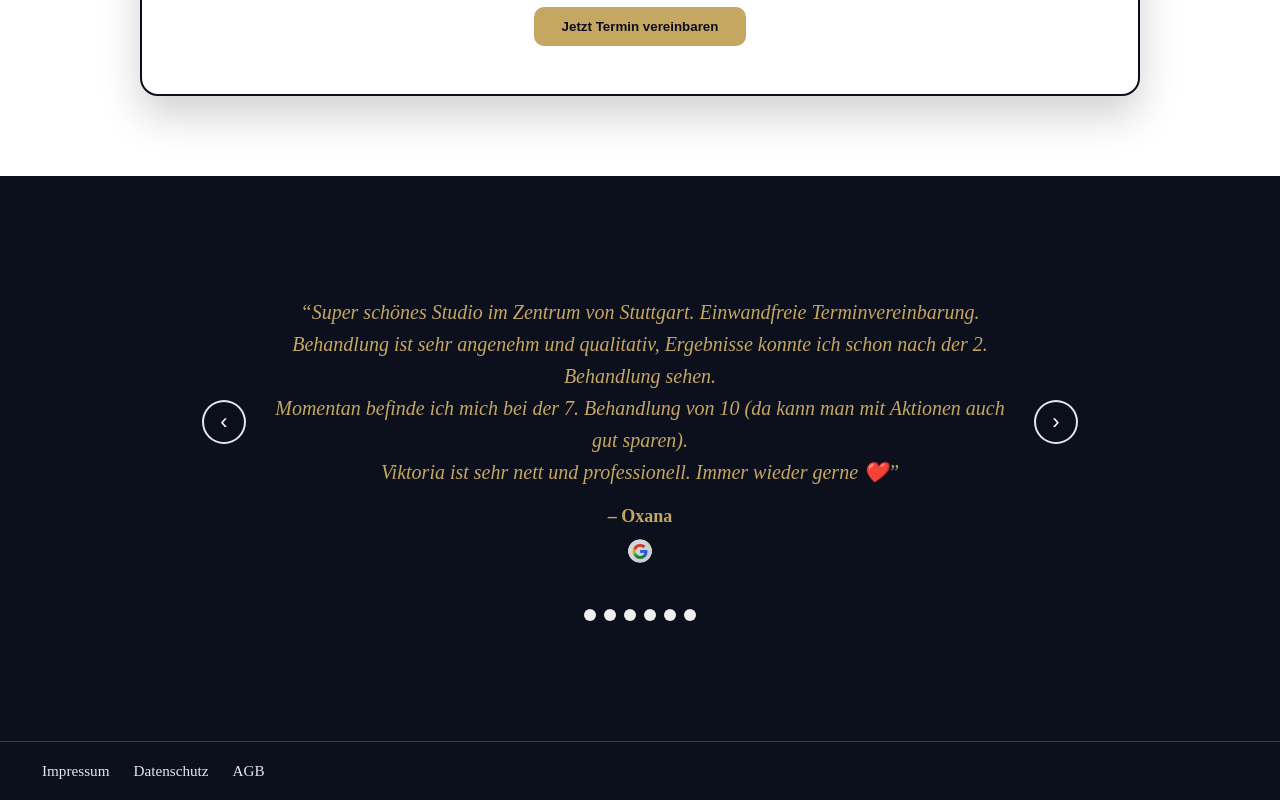
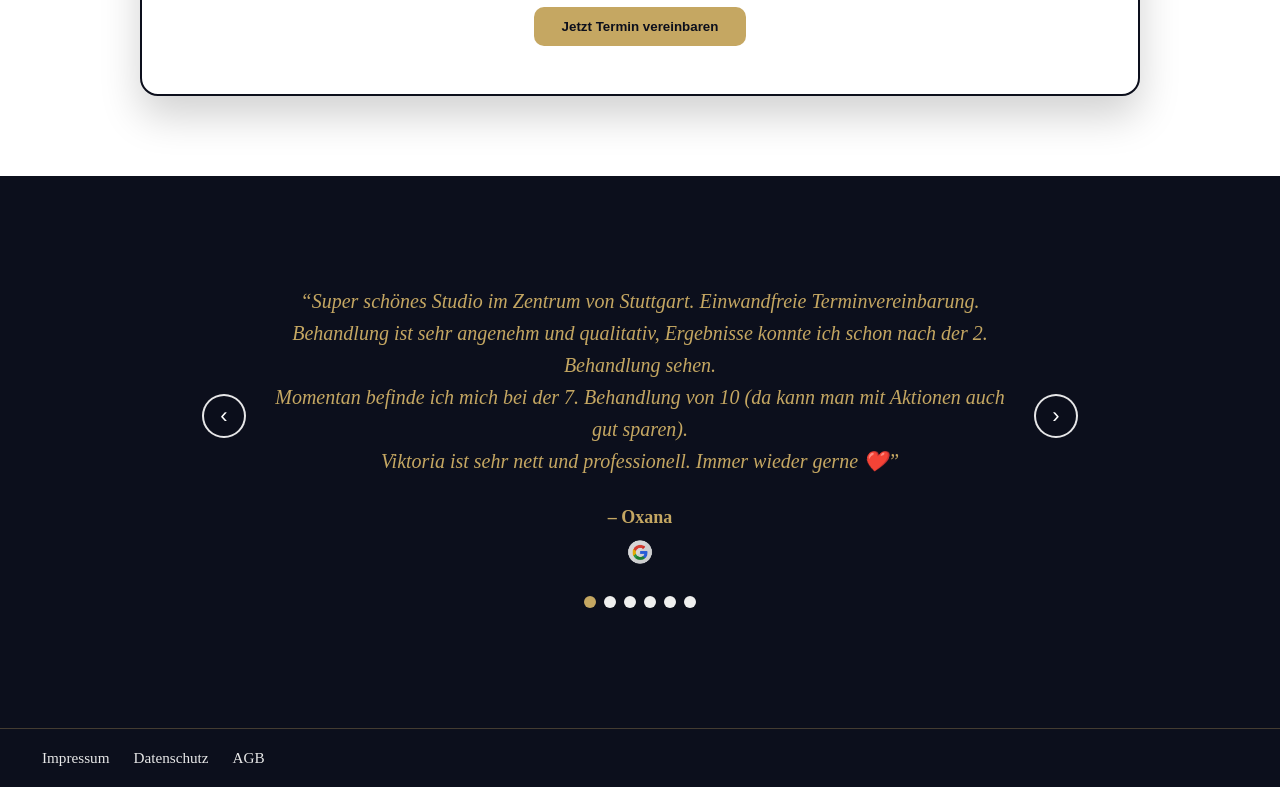
Before and after one commit to eliaspst/pilot-project, a React (Create React App) app: page / in a window 1280 px wide. Shown: the part 801-1601 px from the top of the page. Built offline with nearby package versions, Linux system fonts and the light colour scheme.

Commit message:
fixed reviews changing banner size

```diff
--- a/src/pages/Home.css
+++ b/src/pages/Home.css
@@ -2,6 +2,10 @@
   --accent: #0c0f1c;
   --text:   #c5a762;
   --bg:     #ffffff;
+
+  /* Fixe Höhe für den Slider, Desktop & Mobile separat */
+  --review-h: 320px;
+  --review-h-sm: 420px;
 }
 
 /* ===== PAGE ===== */
@@ -135,42 +139,73 @@
   padding: 80px 20px 120px;
 }
 
+/* Fixe Höhe, damit der Balken nicht „springt“ */
 .reviewBox{
   max-width: 900px;
   margin: 0 auto;
-  min-height: 220px;
+  height: var(--review-h);   /* feste Höhe am Desktop */
   position: relative;
   display: flex;
   align-items: center;
   justify-content: center;
 }
 
-.reviewInner{ max-width: 760px; padding: 20px 36px; }
+/* Auf kleineren Screens etwas höher */
+@media (max-width: 640px){
+  .reviewBox{
+    height: var(--review-h-sm);
+  }
+}
+
+/* Inhalt bleibt zentriert */
+.reviewInner{
+  max-width: 760px;
+  padding: 20px 36px;
+  height: 100%;
+  display: flex;
+  align-items: center;
+  justify-content: center;
+  flex-direction: column;
+}
 
 .reviewText{
   font-size: 20px;
   font-style: italic;
   line-height: 1.6;
-  margin-bottom: 16px;
+  margin-bottom: 12px;
   white-space: pre-line;
 }
 
-.reviewAuthor{ font-weight: 700; font-size: 18px; margin-bottom: 10px; }
+.reviewAuthor{
+  font-weight: 700;
+  font-size: 18px;
+  margin-bottom: 10px;
+}
 
-.googleLogo{ height: 28px; width: auto; opacity: 0.9; }
+.googleLogo{
+  height: 28px;
+  width: auto;
+  opacity: 0.9;
+}
 
 .navButton{
   position: absolute;
   top: 50%;
   transform: translateY(-50%);
-  width: 44px; height: 44px; border-radius: 50%;
+  width: 44px;
+  height: 44px;
+  border-radius: 50%;
   border: 2px solid rgba(255,255,255,0.9);
   background: rgba(12,15,28,0.85);
-  color: #fff; font-size: 22px; line-height: 40px;
-  display: flex; align-items: center; justify-content: center;
-  cursor: pointer; z-index: 3;
+  color: #fff;
+  font-size: 22px;
+  line-height: 40px;
+  display: flex;
+  align-items: center;
+  justify-content: center;
+  cursor: pointer;
+  z-index: 3;
 }
-
 .navButton.prev { left: 12px; }
 .navButton.next { right: 12px; }
 
@@ -188,3 +223,7 @@
   border: none;
   cursor: pointer;
 }
+
+.dot.active{
+  background-color: var(--text);
+}
```
